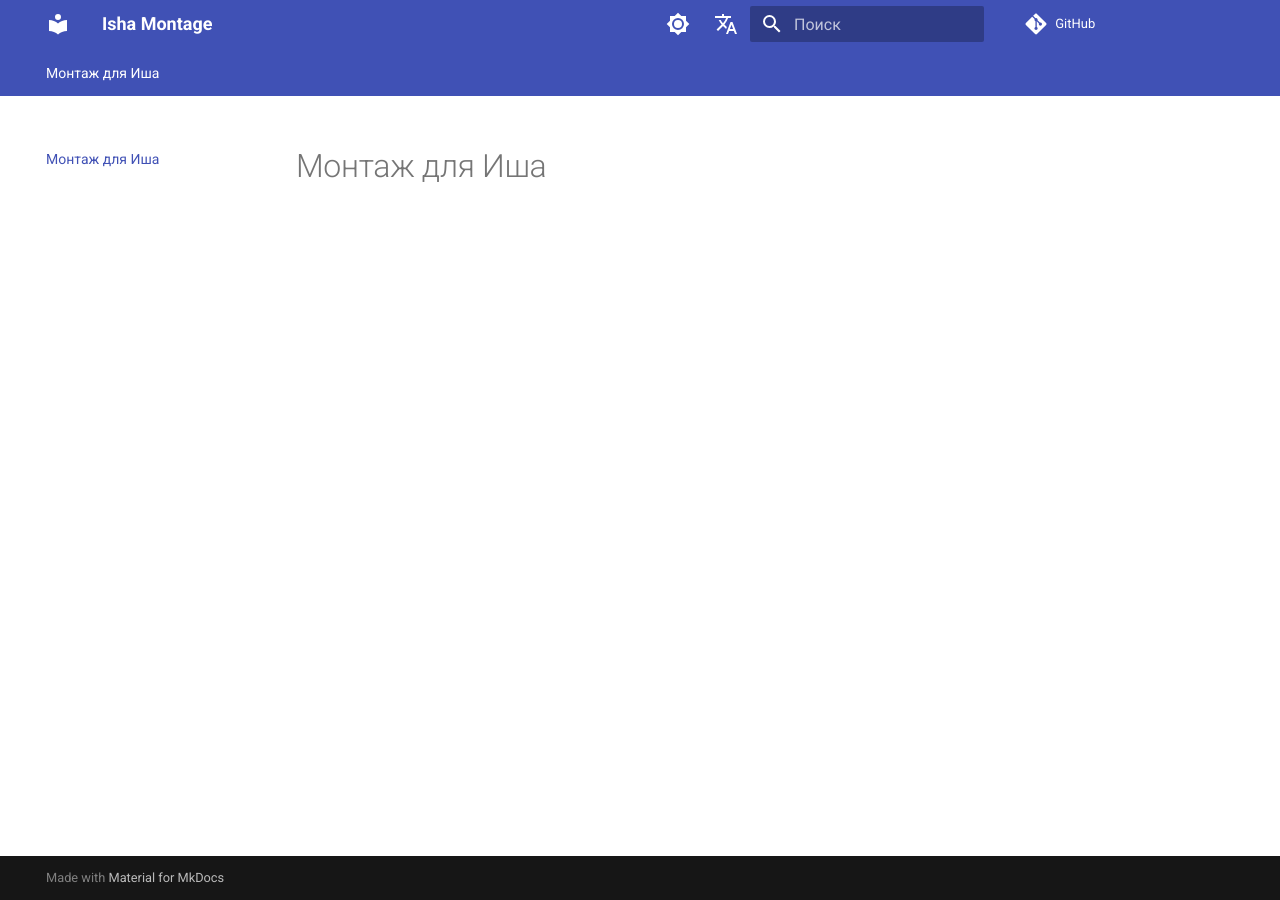
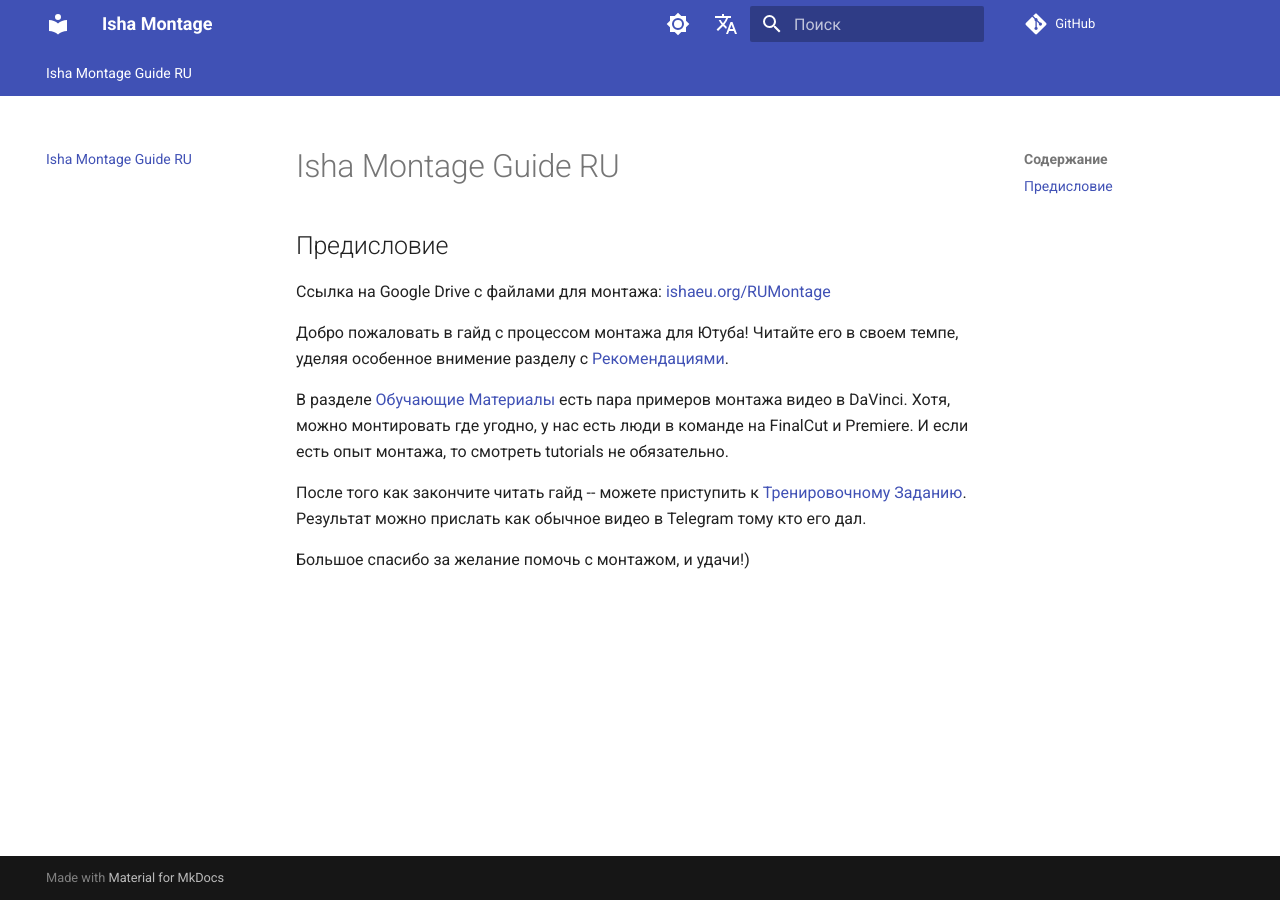
Before and after one commit to AlexFreik/isha-video-editing, an MkDocs documentation site: the page built from docs/index.md, in a window 1280 px wide. Built offline with MkDocs 1.6.1 and Material for MkDocs 9.7.7, drawn with Linux system fonts in a browser that asks for light colours; comment, search, counter and statistics services are not loaded.

Commit message:
update index

```diff
--- a/docs/index.md
+++ b/docs/index.md
@@ -1 +1,16 @@
-# Монтаж для Иша
+# Isha Montage Guide RU
+
+## Предисловие
+Ссылка на Google Drive с файлами для монтажа: [ishaeu.org/RUMontage](https://ishaeu.org/RUMontage)
+
+Добро пожаловать в гайд с процессом монтажа для Ютуба! Читайте его в своем темпе, уделяя
+особенное внимение разделу с [Рекомендациями](// TODO).
+
+В разделе [Обучающие Материалы](// TODO) есть пара примеров монтажа видео в DaVinci.
+Хотя, можно монтировать где угодно, у нас есть люди в команде на FinalCut и Premiere.
+И если есть опыт монтажа, то смотреть tutorials не обязательно.
+
+После того как закончите читать гайд -- можете приступить к [Тренировочному Заданию](// TODO).
+Результат можно прислать как обычное видео в Telegram тому кто его дал.
+
+Большое спасибо за желание помочь с монтажом, и удачи!)
```
